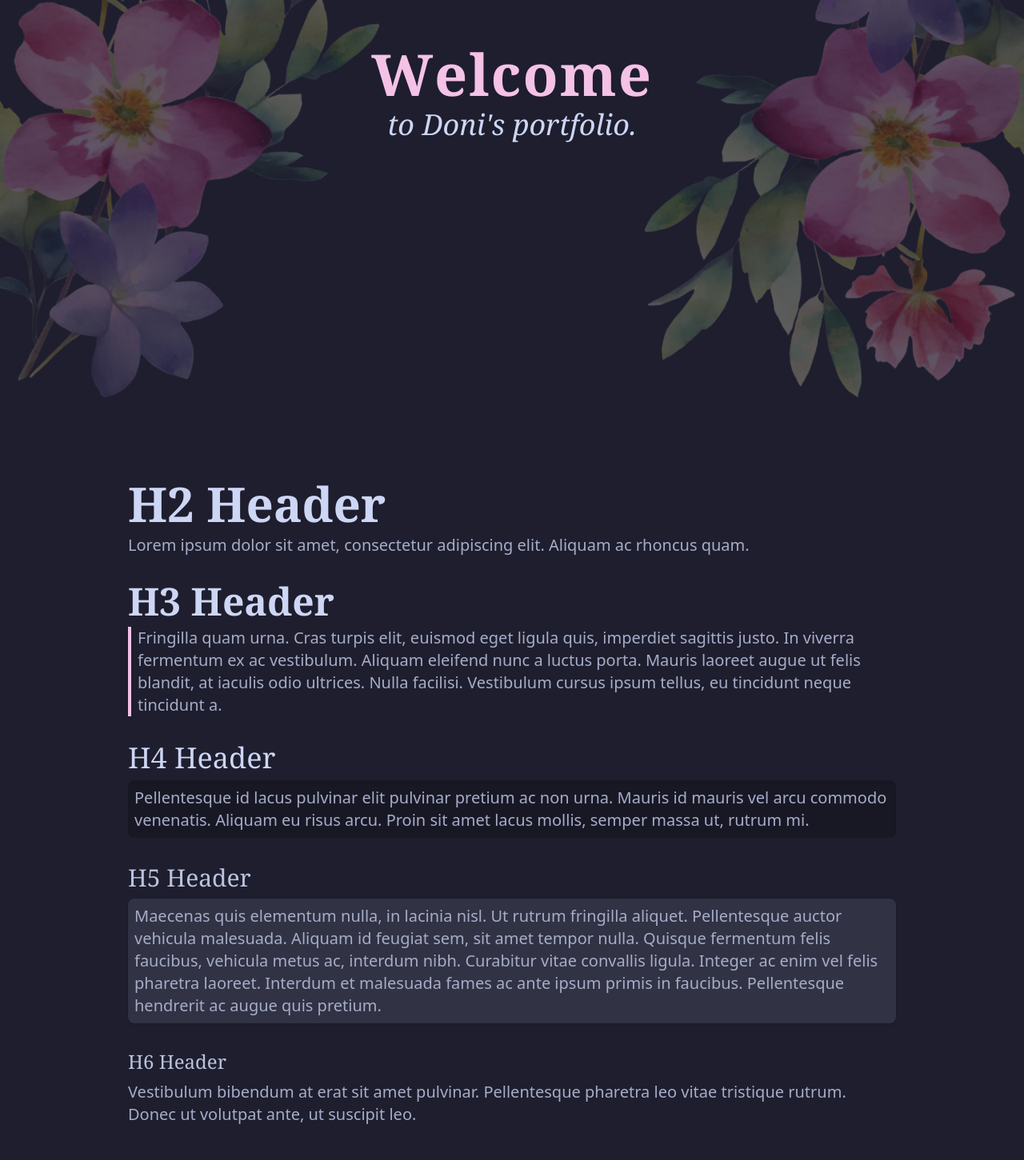
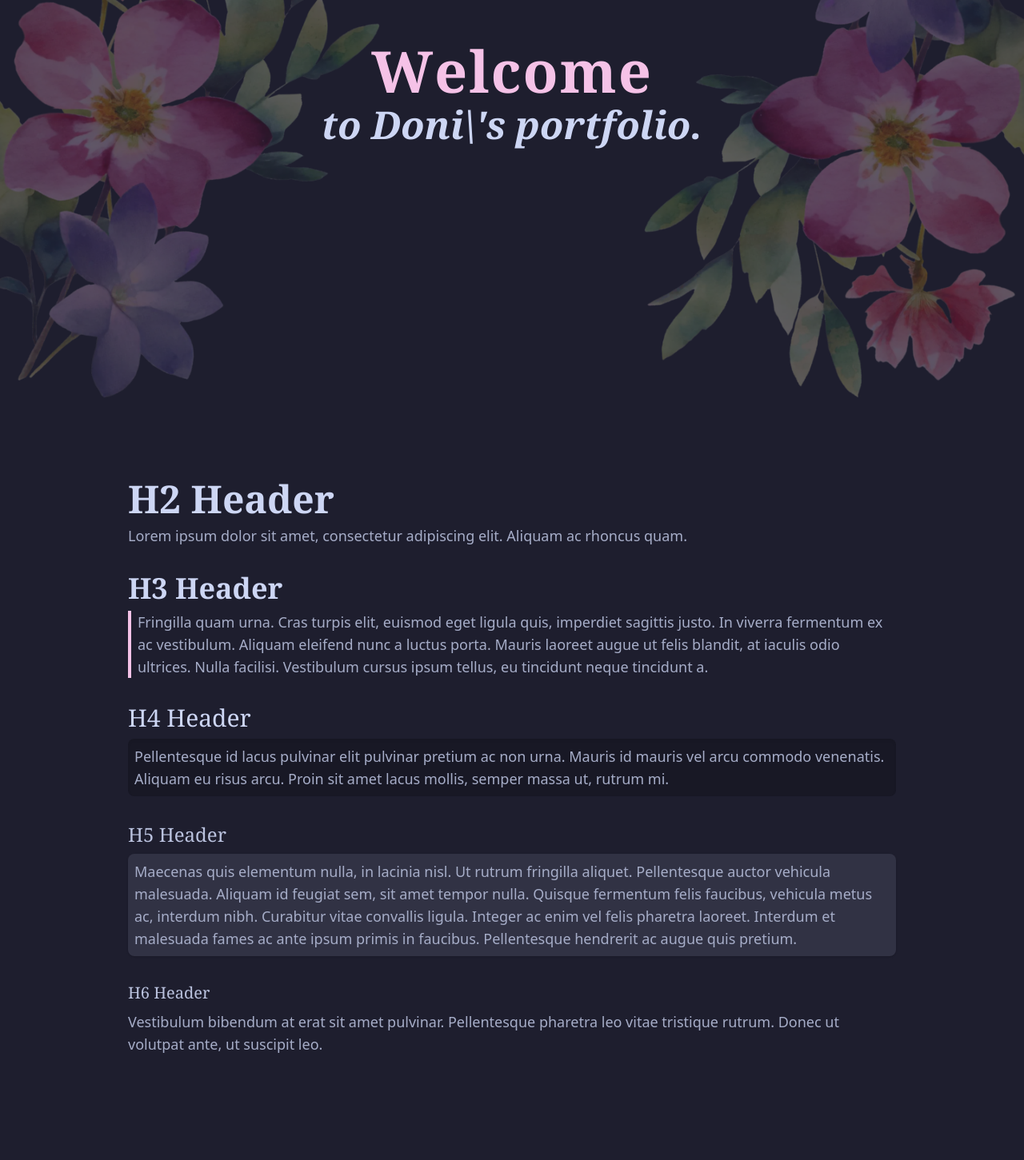
Before and after one commit to brandon-relentnet/doni-portfolio, a Next.js app: page / in a window 1280 px wide. Shown: the part 280-1731 px from the top of the page at 80% size. Built offline with nearby package versions, Linux system fonts and the light colour scheme.

Commit message:
Just spent ages correcting all of my multi line strings because I did not completely understand the difference between temperate literals and strings, now I do.

```diff
--- a/src/app/about/page.js
+++ b/src/app/about/page.js
@@ -4,8 +4,8 @@ import dynamic from "next/dynamic";
 const HeroSection = dynamic(() => import("@/components/HeroSection"));
 
 export const metadata = {
-  title: 'Responsive About Template',
-  description: 'Created by Doni',
+  title: "About | Responsive Template",
+  description: "Created by Doni",
 };
 
 export default function About() {
--- a/src/app/contact/page.js
+++ b/src/app/contact/page.js
@@ -4,8 +4,8 @@ import dynamic from "next/dynamic";
 const HeroSection = dynamic(() => import("@/components/HeroSection"));
 
 export const metadata = {
-    title: 'Responsive Contact Template',
-    description: 'Created by Doni',
+    title: "Contact | Responsive Template",
+    description: "Created by Doni",
 };
 
 export default function Contact() {
--- a/src/app/layout.js
+++ b/src/app/layout.js
@@ -5,8 +5,8 @@ import { ThemeProvider } from 'next-themes';
 
 /* Set the title and description for the website */
 export const metadata = {
-  title: 'Responsive Website Template',
-  description: 'Created by Doni',
+  title: "Responsive Template",
+  description: "Created by Doni",
 };
 
 export default function RootLayout({ children }) {
--- a/src/app/page.js
+++ b/src/app/page.js
@@ -4,8 +4,8 @@ import dynamic from "next/dynamic";
 const HeroSection = dynamic(() => import("@/components/HeroSection"));
 
 export const metadata = {
-    title: 'Responsive Home Template',
-    description: 'Created by Doni',
+    title: "Home | Responsive Template",
+    description: "Created by Doni",
 };
 
 export default function Home() {
@@ -13,7 +13,7 @@ export default function Home() {
         <>
             <HeroSection
                 title="Welcome"
-                subtitle="to Doni's portfolio."
+                subtitle="to Doni\'s portfolio."
                 image="/images/webp/wf_home"
                 alt="Watercolor flowers"
             />
--- a/src/app/projects/page.js
+++ b/src/app/projects/page.js
@@ -4,8 +4,8 @@ import dynamic from "next/dynamic";
 const HeroSection = dynamic(() => import("@/components/HeroSection"));
 
 export const metadata = {
-    title: 'Responsive Projects Template',
-    description: 'Created by Doni',
+    title: "Projects | Responsive Template",
+    description: "Created by Doni",
 };
 
 export default function Projects() {
@@ -13,7 +13,7 @@ export default function Projects() {
         <>
             <HeroSection
                 title="Projects"
-                subtitle="Check 'em out."
+                subtitle="Check \'em out."
                 image="/images/webp/wf_projects"
                 alt="Watercolor flowers"
             />
--- a/src/components/HeroSection.js
+++ b/src/components/HeroSection.js
@@ -1,5 +1,3 @@
-"use client";
-
 import SequentialText from "./SequentialText";
 
 export default function HeroSection({ title, subtitle, image, alt }) {
@@ -14,17 +12,14 @@ export default function HeroSection({ title, subtitle, image, alt }) {
       >
         <source
           srcSet={`${baseImageName}-2xl.webp 1536w, ${baseImageName}-xl.webp 1280w, ${baseImageName}-lg.webp 1024w, ${baseImageName}-md.webp 768w, ${baseImageName}-sm.webp 480w`}
-          sizes="(max-width: 639px) 480px,
-                 (max-width: 767px) 768px,
-                 (max-width: 1023px) 1024px,
-                 (max-width: 1279px) 1280px,
-                 1536px"
+        sizes="(max-width: 639px) 480px, (max-width: 767px) 768px, (max-width: 1023px) 1024px, (max-width: 1279px) 1280px, 1536px"
           type="image/webp"
         />
         <img
           src={`${baseImageName}-lg.webp`} // Fallback image for browsers that don't support WebP
           alt={alt}
           className="max-w-5xl md:w-2/3 w-1/2 h-auto"
+          loading="eager"
         />
       </picture>
 
@@ -34,17 +29,14 @@ export default function HeroSection({ title, subtitle, image, alt }) {
       >
         <source
           srcSet={`${baseImageName}-2xl.webp 1536w, ${baseImageName}-xl.webp 1280w, ${baseImageName}-lg.webp 1024w, ${baseImageName}-md.webp 768w, ${baseImageName}-sm.webp 480w`}
-          sizes="(max-width: 639px) 480px,
-                 (max-width: 767px) 768px,
-                 (max-width: 1023px) 1024px,
-                 (max-width: 1279px) 1280px,
-                 1536px"
+          sizes="(max-width: 639px) 480px, (max-width: 767px) 768px, (max-width: 1023px) 1024px, (max-width: 1279px) 1280px, 1536px"
           type="image/webp"
         />
         <img
           src={`${baseImageName}-lg.webp`} // Fallback image
           alt={alt}
           className="max-w-5xl md:w-2/3 w-1/2 h-auto"
+          loading="eager"
         />
       </picture>
 
--- a/src/components/SequentialText.js
+++ b/src/components/SequentialText.js
@@ -43,7 +43,7 @@ const SequentialText = ({ title, subtitle }) => {
             </div>
 
             {/* subtitle Animation */}
-            <motion.h4
+            <motion.h2
                 className="italic"
                 variants={subtitleVariants}
                 initial="hidden"
@@ -53,7 +53,7 @@ const SequentialText = ({ title, subtitle }) => {
                 }}
             >
                 {subtitle}
-            </motion.h4>
+            </motion.h2>
         </div>
     );
 };
--- a/src/components/navbar/HamburgerButton.js
+++ b/src/components/navbar/HamburgerButton.js
@@ -19,8 +19,6 @@ export default function HamburgerButton({ menuOpen, toggleMenu }) {
             <motion.div
                 variants={iconVariants}
                 animate={menuOpen ? 'open' : 'closed'}
-                whileHover={{ scale: 1.1 }}
-                whileTap={{ scale: 0.95 }}
             >
                 {menuOpen ? <FiX /> : <FiMenu />}
             </motion.div>
--- a/src/components/navbar/Navbar.js
+++ b/src/components/navbar/Navbar.js
@@ -5,7 +5,7 @@ import ScrollProgressBar from './ScrollProgressBar';
 
 export default function Navbar() {
     return (
-        <nav className="flex fixed w-screen top-0 h-20 px-8 bg-mantle shadow items-center justify-between z-50">
+        <nav className="flex fixed w-full top-0 h-20 px-8 bg-mantle shadow items-center justify-between z-50">
             {/* Socials */}
             <div className="flex items-center justify-center h-6 w-6">
                 <Socials />
--- a/src/css/globals.css
+++ b/src/css/globals.css
@@ -24,20 +24,20 @@ h1 {
   @apply text-5xl sm:text-6xl md:text-7xl font-extrabold text-text font-serif leading-tight mb-2;
 }
 h2 {
-  @apply text-4xl sm:text-5xl md:text-6xl font-bold font-serif text-text leading-snug mb-2;
+  @apply text-3xl sm:text-4xl md:text-5xl font-bold font-serif text-text leading-snug mb-2;
 }
 h3 {
-  @apply text-3xl sm:text-4xl md:text-5xl font-semibold font-serif text-text leading-normal mb-2;
+  @apply text-2xl sm:text-3xl md:text-4xl font-semibold font-serif text-text leading-normal mb-2;
 }
 h4 {
-  @apply text-2xl sm:text-3xl md:text-4xl font-medium font-serif text-text leading-relaxed mb-2;
+  @apply text-xl sm:text-2xl md:text-3xl font-medium font-serif text-text leading-relaxed mb-2;
 }
 h5 {
-  @apply text-xl sm:text-2xl md:text-3xl font-medium font-serif text-subtext1 leading-relaxed mb-2;
+  @apply text-lg sm:text-xl md:text-2xl font-medium font-serif text-subtext1 leading-relaxed mb-2;
 }
 h6 {
-  @apply text-lg sm:text-xl md:text-2xl font-medium font-serif text-subtext1 leading-relaxed mb-2;
+  @apply text-base sm:text-lg md:text-xl font-medium font-serif text-subtext1 leading-relaxed mb-2;
 }
 p {
-  @apply text-base sm:text-lg md:text-xl text-subtext0 font-sans leading-relaxed mb-8;
+  @apply text-sm sm:text-base md:text-lg !text-subtext0 font-sans leading-relaxed mb-8;
 }
```
Also changed, not shown: src/components/navbar/NavLinkItem.js (+5 -6 lines), src/components/navbar/NavLinks.js (+5 -6 lines).
